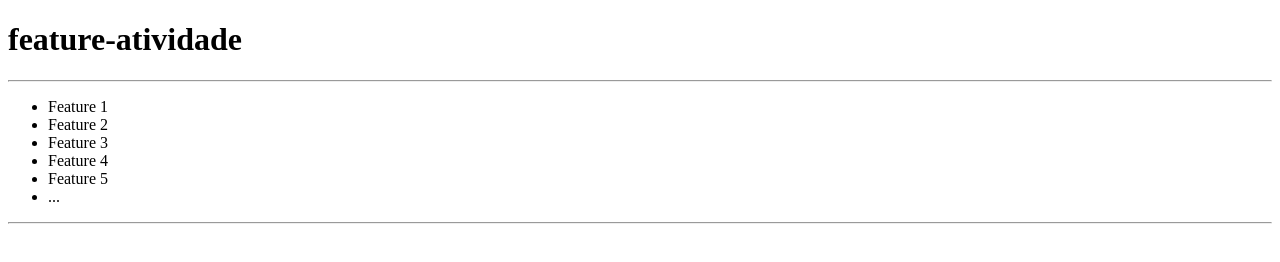
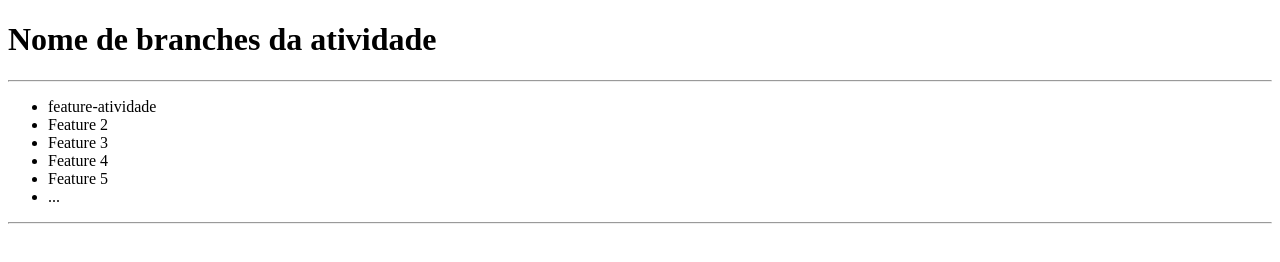
Before and after one commit to 1Miami/Atividade06, a plain HTML site: page index.html in a window 1280 px wide. Drawn offline with Linux system fonts and the light colour scheme.

Commit message:
index.html

```diff
--- a/index.html
+++ b/index.html
@@ -5,10 +5,10 @@
     <title>Aula Git - Atividade</title>
 </head>
 <body>
-    <h1>feature-atividade</h1>
+    <h1>Nome de branches da atividade</h1>
     <hr />
     <ul>
-        <li>Feature 1</li>
+        <li>feature-atividade</li>
         <li>Feature 2</li>
         <li>Feature 3</li>
 		<li>Feature 4</li>
```
